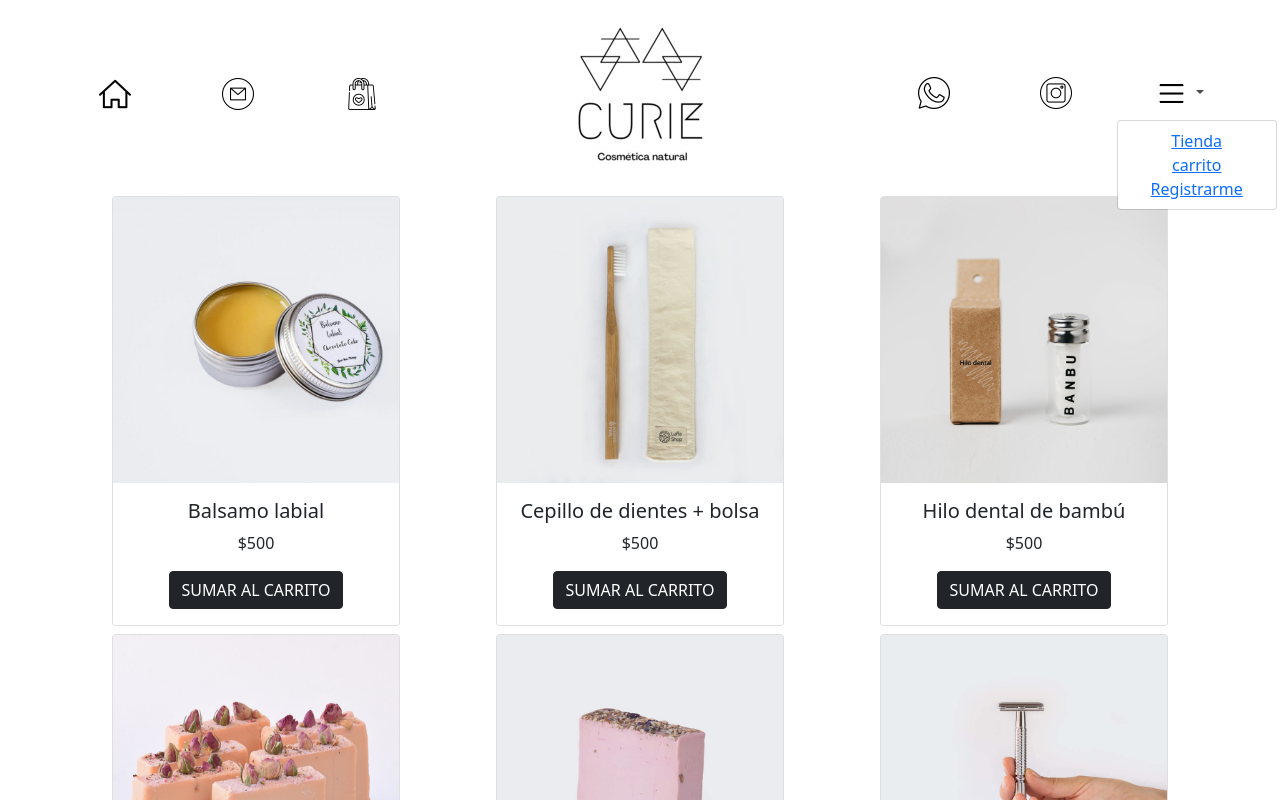
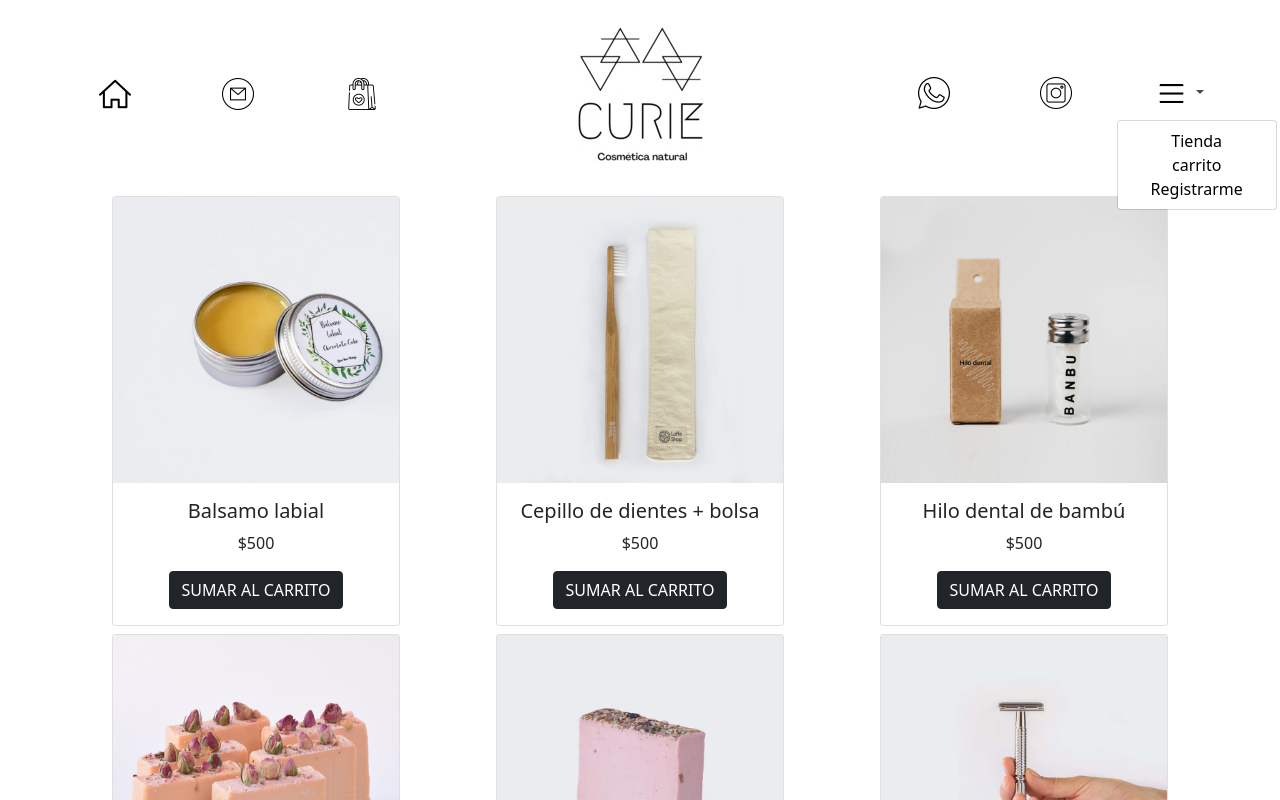
Before and after one commit to franco-pajello/tercera-entrega-final, a plain HTML site: page productos/tienda.html in a window 1280 px wide. Both pictures are taken after a click on the button 1179 px from the left and 93 px from the top of the page. Shown: the top 800 px of the page. Drawn offline with nearby package versions, Linux system fonts and the light colour scheme.

Commit message:
cambiamos el color y decoracion de menu hambur

```diff
--- a/productos/tienda.html
+++ b/productos/tienda.html
@@ -72,9 +72,9 @@
                                   <img src="../img icon/hamburguesa.png" alt="menú">
                               </a>
                               <ul class="dropdown-menu text-center " aria-labelledby="navbarDropdownMenuLink">
-                                  <li><a class="dropdown-item11" href="../productos/tienda.html">Tienda</a></li>
-                                  <li><a class="dropdown-item22" href="../resgistrarme_compras/mis-compras.html">carrito</a></li>
-                                  <li><a class="dropdown-item33" href="../resgistrarme_compras/por-mayor.html">Registrarme</a></li>
+                                <li><a class="dropdown-item11" href="../productos/tienda.html"><span>Tienda</span></a></li>
+                                <li><a class="dropdown-item22" href="../resgistrarme_compras/mis-compras.html"><span>carrito</span></a></li>
+                                <li><a class="dropdown-item33" href="../resgistrarme_compras/por-mayor.html"><span>Registrarme</span></a></li>
                               </ul>
                           </li>
                       </ul>
--- a/scss/_header-footer.scss
+++ b/scss/_header-footer.scss
@@ -42,8 +42,12 @@ $navbar-item:(
       justify-content: space-around;
       text-align: center;
       margin: 5% 0 5% 0;
+      span{
+          color: black;
       }
-
+      a{
+        text-decoration: none;
+      }
       @each $nombre, $valor in $navbar-item {
         .nav-item#{$nombre} :hover{
           transform: scale(1.2);
@@ -80,6 +84,7 @@ $navbar-item:(
 
       }
 
+    }
 
 
 
```
Also changed, not shown: index.html (+3 -3 lines), productos/acondicionador.html (+3 -3 lines), productos/destacados.html (+3 -3 lines), productos/ofertas.html (+3 -3 lines), productos/shampoo.html (+3 -3 lines), scss/main.css, 1 other file. Lines whose indentation alone changed are shown as unchanged.
